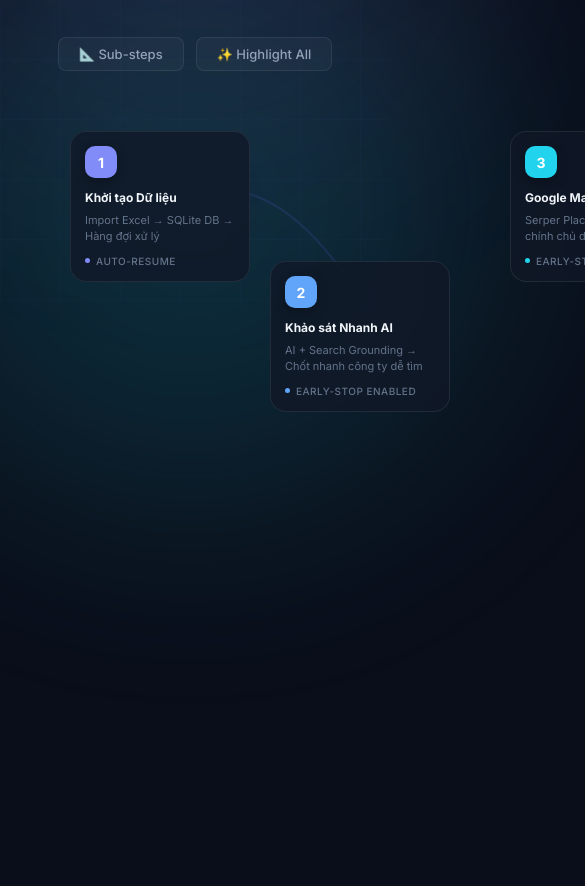
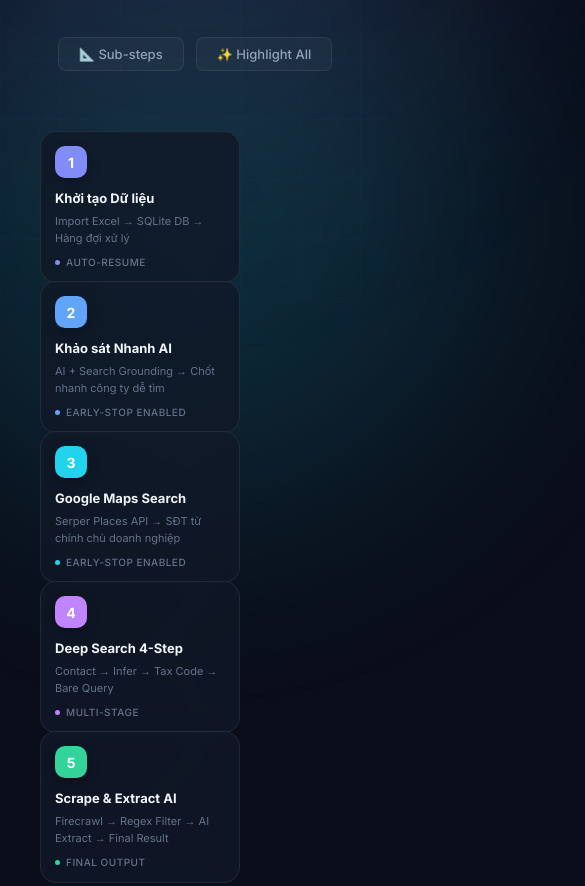
Before and after one commit to tqa25/auto_search_company, a plain HTML site: page index.html in a window 390 px wide. Shown: the part 541-1427 px from the top of the page, 585 px wide, since content can reach past the window. Drawn offline with Linux system fonts and the light colour scheme.

Commit message:
fix: make workflow visualization mobile responsive

```diff
--- a/app.js
+++ b/app.js
@@ -11,9 +11,21 @@
   3: [{id:"4.1",title:"Contact Query"},{id:"4.2",title:"Infer VN"},{id:"4.3",title:"Tax Code"},{id:"4.4",title:"Bare Query"}],
   4: [{id:"5.1",title:"Firecrawl"},{id:"5.2",title:"AI Extract"}]
 };
-const NODE_POSITIONS = [
-  {x:50,y:30},{x:250,y:160},{x:490,y:30},{x:700,y:160},{x:930,y:30}
-];
+let NODE_POSITIONS = [];
+
+function updatePositions() {
+  const isMobile = window.innerWidth <= 768;
+  if (isMobile) {
+    NODE_POSITIONS = [
+      {x: 20, y: 30}, {x: 20, y: 180}, {x: 20, y: 330}, {x: 20, y: 480}, {x: 20, y: 630}
+    ];
+  } else {
+    NODE_POSITIONS = [
+      {x: 50, y: 30}, {x: 250, y: 160}, {x: 490, y: 30}, {x: 700, y: 160}, {x: 930, y: 30}
+    ];
+  }
+}
+updatePositions();
 const CONN_PAIRS = [{from:0,to:1},{from:1,to:2},{from:2,to:3},{from:3,to:4}];
 
 let currentLang = 'vi';
@@ -99,7 +111,9 @@
 
   CONN_PAIRS.forEach((c,i) => {
     const f = getNodeCenter(c.from), t = getNodeCenter(c.to);
-    const mx = (f.x+t.x)/2, my = Math.min(f.y,t.y) - 30 + (i%2===0 ? -20 : 40);
+    const isMobile = Math.abs(f.x - t.x) < 10;
+    const mx = isMobile ? f.x + 100 : (f.x+t.x)/2;
+    const my = isMobile ? (f.y+t.y)/2 : Math.min(f.y,t.y) - 30 + (i%2===0 ? -20 : 40);
     const path = `M${f.x},${f.y} Q${mx},${my} ${t.x},${t.y}`;
 
     const base = document.createElementNS("http://www.w3.org/2000/svg","path");
@@ -127,11 +141,14 @@
   const t = T();
   CONN_PAIRS.forEach((c,i) => {
     const f = getNodeCenter(c.from), to = getNodeCenter(c.to);
-    const mx = (f.x+to.x)/2, my = Math.min(f.y,to.y) - 30 + (i%2===0 ? -20 : 40);
+    const isMobile = Math.abs(f.x - to.x) < 10;
+    const mx = isMobile ? f.x + 100 : (f.x+to.x)/2;
+    const my = isMobile ? (f.y+to.y)/2 : Math.min(f.y,to.y) - 30 + (i%2===0 ? -20 : 40);
     const label = document.createElement('div');
     label.className = 'line-label'; label.dataset.conn = i;
     label.textContent = t.connections[i].label;
-    label.style.left = `${mx-60}px`; label.style.top = `${my+(i%2===0?-18:12)}px`;
+    label.style.left = isMobile ? `${mx - 40}px` : `${mx-60}px`;
+    label.style.top = isMobile ? `${my - 10}px` : `${my+(i%2===0?-18:12)}px`;
     canvas.appendChild(label);
   });
 }
@@ -190,13 +207,16 @@
 
 function renderSubSteps() {
   const canvas = document.getElementById('diagramCanvas');
+  const isMobile = window.innerWidth <= 768;
   Object.entries(SUB_STEPS_MAP).forEach(([stepIdx, subs]) => {
     const pos = NODE_POSITIONS[parseInt(stepIdx)];
     const color = STEP_COLORS[parseInt(stepIdx)];
     subs.forEach((sub,i) => {
       const el = document.createElement('div');
       el.className = 'sub-node' + (subStepsVisible?' visible':'');
-      el.style.cssText = `left:${pos.x-30+i*55}px;top:${pos.y+155+Math.abs(i-1)*10}px;--node-color:${color}`;
+      const left = isMobile ? (pos.x + 10 + (i%2)*80) : (pos.x-30+i*55);
+      const top = isMobile ? (pos.y + 120 + Math.floor(i/2)*45) : (pos.y+155+Math.abs(i-1)*10);
+      el.style.cssText = `left:${left}px;top:${top}px;--node-color:${color}`;
       el.innerHTML = `<div class="sub-node-label">${sub.id}</div><div class="sub-node-title">${sub.title}</div>`;
       el.addEventListener('click',e=>{e.stopPropagation();openModal(parseInt(stepIdx));});
       canvas.appendChild(el);
@@ -219,4 +239,9 @@
   updateLineLabels();
   document.getElementById('modalOverlay').addEventListener('click',e=>{if(e.target===e.currentTarget)closeModal();});
   document.addEventListener('keydown',e=>{if(e.key==='Escape')closeModal();});
+
+  window.addEventListener('resize', () => {
+    updatePositions();
+    rebuildUI();
+  });
 });
--- a/dashboard/workflow/styles.css
+++ b/dashboard/workflow/styles.css
@@ -666,9 +666,12 @@
 /* Responsive */
 @media (max-width: 768px) {
   .node-tooltip { display: none; }
-  .node { width: 180px; padding: 14px; }
-  .node-title { font-size: 12px; }
-  .diagram-canvas { min-height: 800px; }
+  .node { width: 200px; padding: 14px; }
+  .node-title { font-size: 13px; }
+  .diagram-canvas { min-height: 950px; }
+  .header h1 { font-size: 28px; }
+  .header { padding: 80px 20px 20px; } /* More top padding for lang toggle */
+  .sub-node { width: 140px; padding: 10px; }
 }
 
 /* Scrollbar */
--- a/styles.css
+++ b/styles.css
@@ -666,9 +666,12 @@
 /* Responsive */
 @media (max-width: 768px) {
   .node-tooltip { display: none; }
-  .node { width: 180px; padding: 14px; }
-  .node-title { font-size: 12px; }
-  .diagram-canvas { min-height: 800px; }
+  .node { width: 200px; padding: 14px; }
+  .node-title { font-size: 13px; }
+  .diagram-canvas { min-height: 950px; }
+  .header h1 { font-size: 28px; }
+  .header { padding: 80px 20px 20px; } /* More top padding for lang toggle */
+  .sub-node { width: 140px; padding: 10px; }
 }
 
 /* Scrollbar */
```
Also changed, not shown: dashboard/workflow/app.js (+32 -7 lines).
